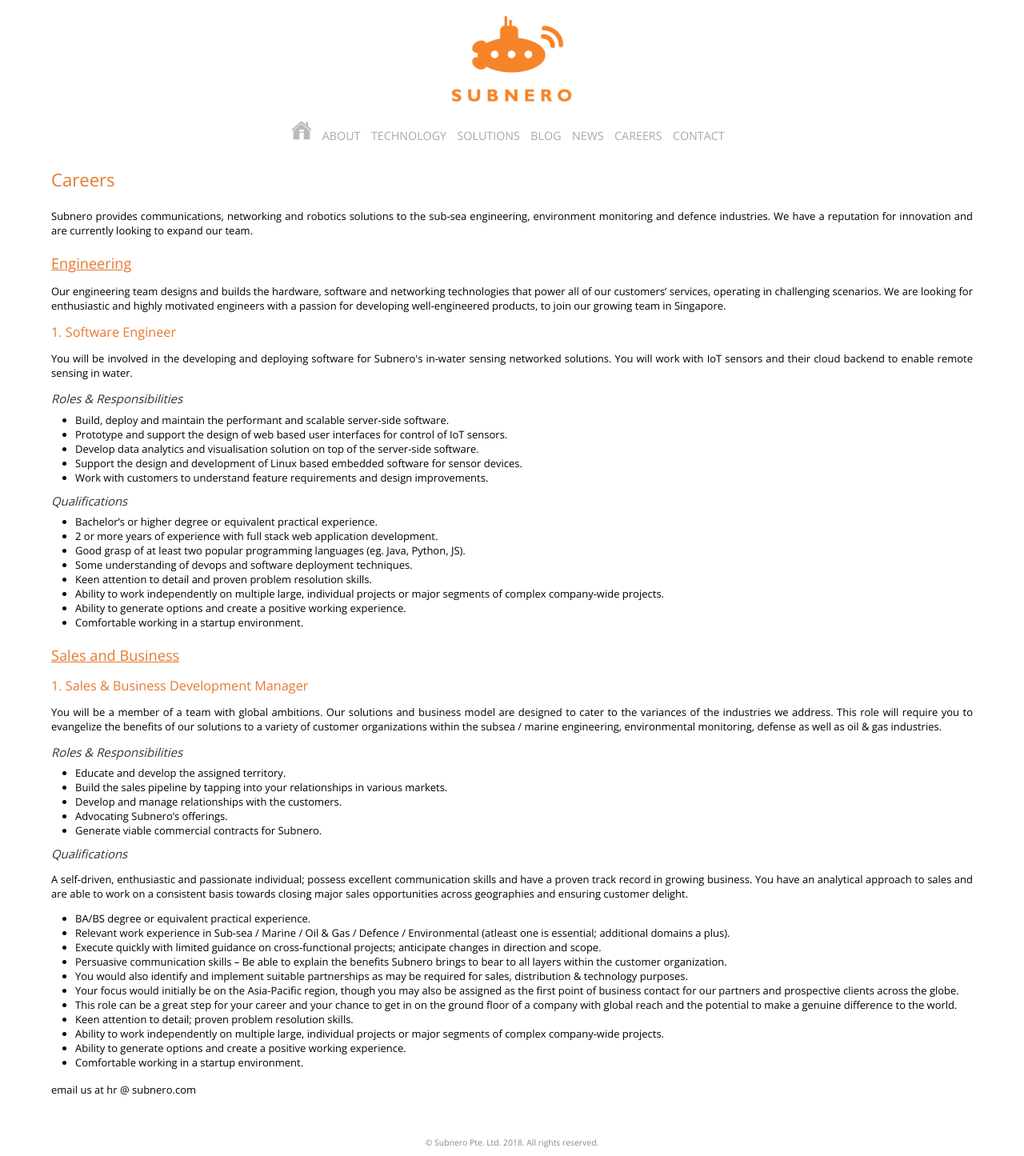
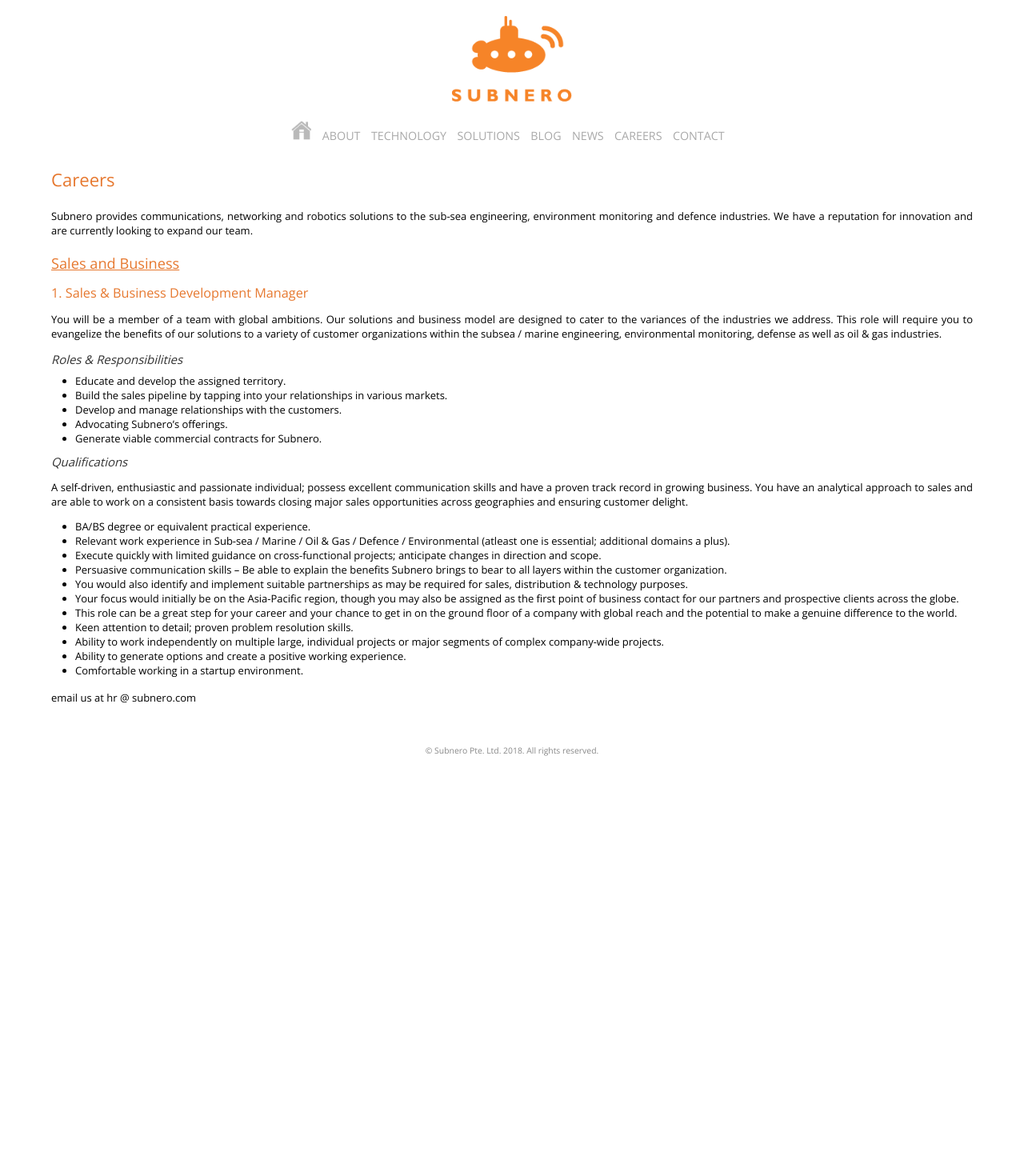
Before and after one commit to subnero1/old_website, a Jekyll site: the page built from career/index.html, in a window 1280 px wide. Shown: the whole page at 80% size. Built offline with Jekyll 4.4.1, drawn with Linux system fonts in a browser that asks for light colours; after the commit the page ends 955 px from its top, so only the background shows below that.

Commit message:
removed software engineering position from career section

```diff
--- a/career/index.html
+++ b/career/index.html
@@ -7,36 +7,12 @@
     <h1> Careers </h1>
     <p> Subnero provides communications, networking and robotics solutions to the sub-sea engineering, environment monitoring and defence industries. We have a reputation for innovation and are currently looking to expand our team. </p>
 
-    <h2 class="area"> Engineering </h2>
+    <!-- <h2 class="area"> Engineering </h2>
 
     <p>Our engineering team designs and builds the hardware, software and networking technologies that power all of our customers’ services, operating in challenging scenarios. We are looking for enthusiastic and highly motivated engineers with a passion for developing well-engineered products, to join our growing team in Singapore.</p>
 
     <div class="jd">
-      <h2> 1. Software Engineer </h2>
-
-      <p>You will be involved in the developing and deploying software for Subnero's in-water sensing networked solutions. You will work with IoT sensors and their cloud backend to enable remote sensing in water.</p>
-
-      <h3> Roles &amp; Responsibilities </h3>
-      <ul>
-        <li>Build, deploy and maintain the performant and scalable server-side software.</li>
-        <li>Prototype and support the design of web based user interfaces for control of IoT sensors.</li>
-        <li>Develop data analytics and visualisation solution on top of the server-side software.</li>
-        <li>Support the design and development of Linux based embedded software for sensor devices.</li>
-        <li>Work with customers to understand feature requirements and design improvements.</li>
-      </ul>
-
-      <h3> Qualifications </h3>
-      <ul>
-        <li>Bachelor’s or higher degree or equivalent practical experience.</li>
-        <li>2 or more years of experience with full stack web application development.</li>
-        <li>Good grasp of at least two popular programming languages (eg. Java, Python, JS).</li>
-        <li>Some understanding of devops and software deployment techniques.</li>
-        <li>Keen attention to detail and proven problem resolution skills.</li>
-        <li>Ability to work independently on multiple large, individual projects or major segments of complex company-wide projects.</li>
-        <li>Ability to generate options and create a positive working experience.</li>
-        <li>Comfortable working in a startup environment.</li>
-      </ul>
-    </div>
+    </div> -->
 
     <h2 class="area"> Sales and Business </h2>
 
```
